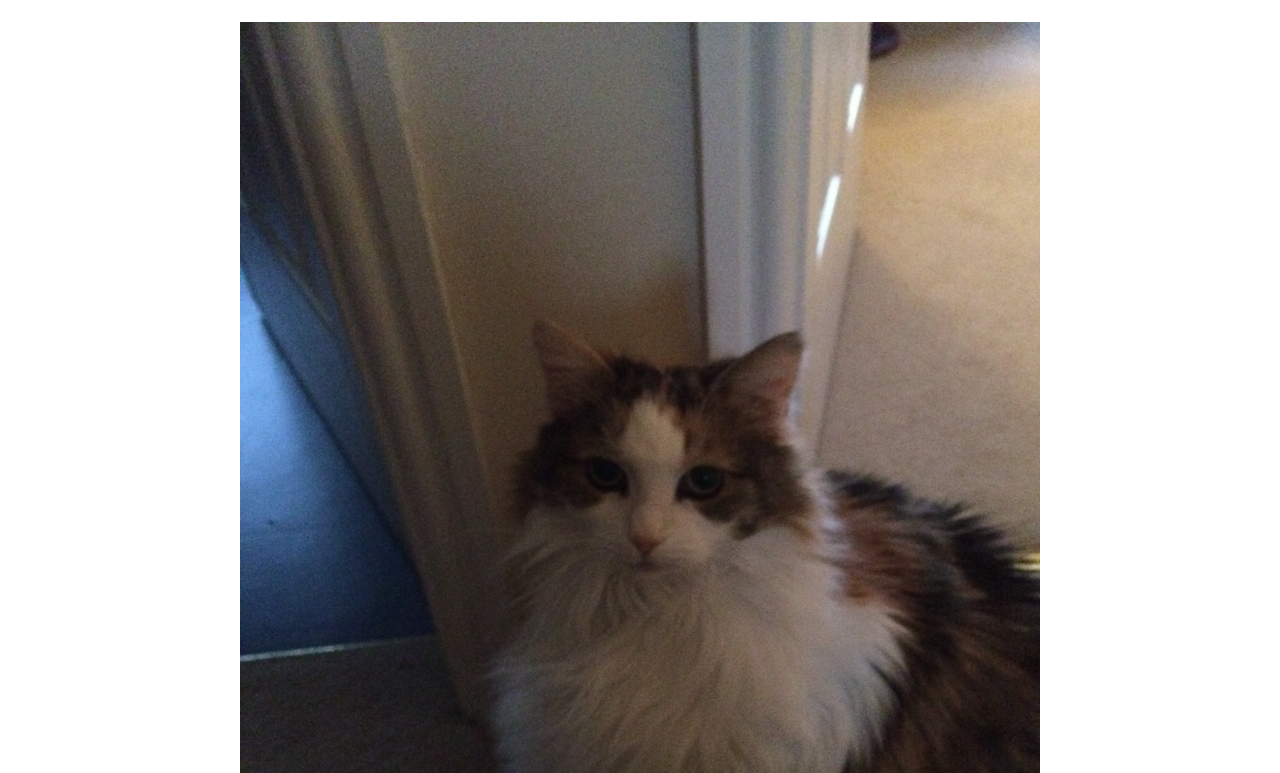
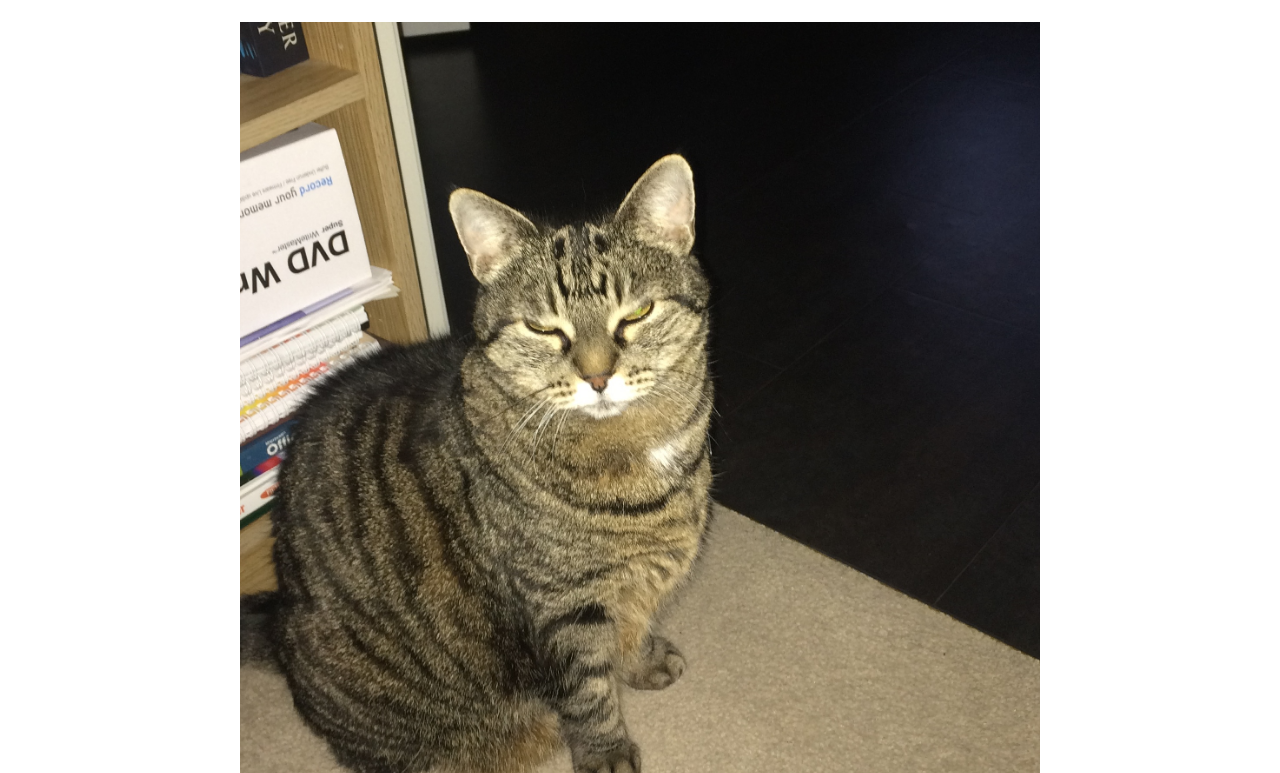
Before and after one commit to mgRecWorks/Monette5.github.io, a plain HTML site: page blog/this-is-another-post.html in a window 1280 px wide. Shown: the part 470-1243 px from the top of the page. Drawn offline with Linux system fonts and the light colour scheme.

Commit message:
Update this-is-another-post.html

```diff
--- a/blog/this-is-another-post.html
+++ b/blog/this-is-another-post.html
@@ -1 +1 @@
-<!DOCTYPE html><html><head><meta charset="utf-8"><link rel="stylesheet" href="/assets/css/style.css"><title>Kaibah | My blog</title></head><body><header class="header"><a href="/" class="header-logo"><h1>My blog</h1></a><nav class="navigation"><ul><li><a href="/">Home</a></li><li><a href="/about">About</a></li></ul></nav></header><main><article class="post"><header class="post-header"><h2 class="post-title">Kaibah</h2><div class="post-meta">by Me on June 1, 2016 in art, thoughts</div><div class="post-image"><img src="/blog/img/IMG_0203.JPG" alt="title"/></div></header><div class="post-content"><p></p><p class="post-readmore"><a href="https://ines.io" class="button">Read more</a></p></div></article></main><footer class="footer">&copy; 2018 My blog</footer><script src="/assets/js/scripts.js"></script></body></html>
+<!DOCTYPE html><html><head><meta charset="utf-8"><link rel="stylesheet" href="/assets/css/style.css"><title>Buffy| My blog</title></head><body><header class="header"><a href="/" class="header-logo"><h1>My blog</h1></a><nav class="navigation"><ul><li><a href="/">Home</a></li><li><a href="/about">About</a></li></ul></nav></header><main><article class="post"><header class="post-header"><h2 class="post-title">Buffy</h2><div class="post-meta">by Me on June 1, 2016 in art, thoughts</div><div class="post-image"><img src="/blog/img/Buffy.JPG" alt="title"/></div></header><div class="post-content"><p></p><p class="post-readmore"><a href="https://ines.io" class="button">Read more</a></p></div></article></main><footer class="footer">&copy; 2018 My blog</footer><script src="/assets/js/scripts.js"></script></body></html>
```
